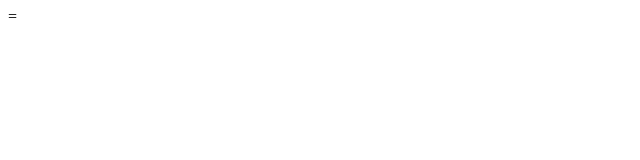
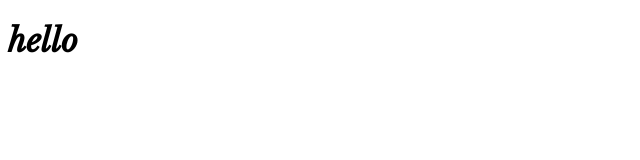
Before and after one commit to Maktumhusen123/100_Days_of_Coding_Challenge, a plain HTML site: page Day44/Intermediate CSS/Motivational Posters/index.html in a window 1280 px wide. Shown: the whole page, without its empty margins (0-640 px from the left). Drawn offline with nearby package versions, Linux system fonts and the light colour scheme; a web font is replaced by a local one.

Commit message:
Update index.html

```diff
--- a/Day44/Intermediate CSS/Motivational Posters/index.html
+++ b/Day44/Intermediate CSS/Motivational Posters/index.html
@@ -5,9 +5,10 @@
     <link rel="preconnect" href="https://fonts.googleapis.com">
     <link rel="preconnect" href="https://fonts.gstatic.com" crossorigin>
     <link href="https://fonts.googleapis.com/css2?family=Libre+Baskerville:ital@1&family=Rubik+Doodle+Shadow&display=swap" rel="stylesheet">
-= </head>
+    <link rel="stylesheet" href="styles.css" />
+ </head>
   <body>
-    <h1></h1>
+    <h1>hello</h1>
 
     <!--
 
```
